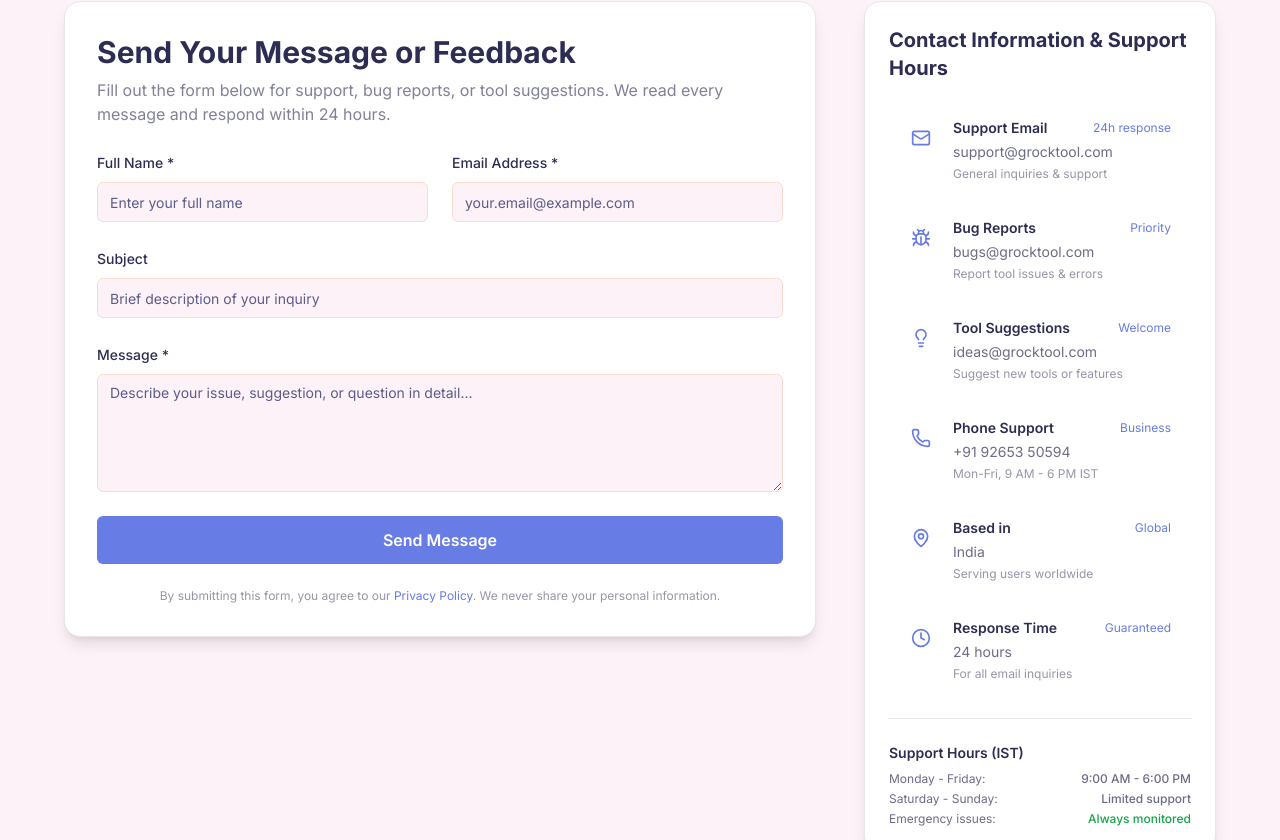
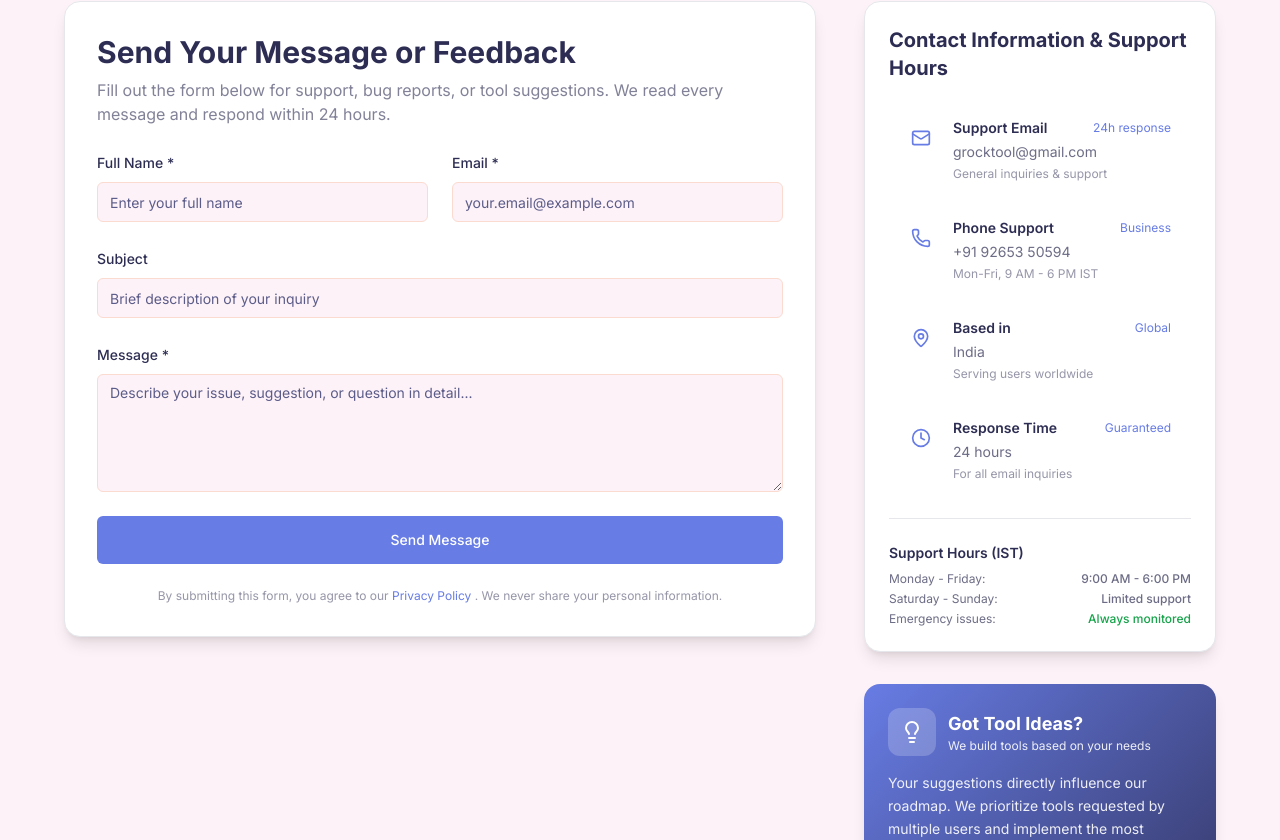
Before and after one commit to armandhuka/grocktool-nextjs, a Next.js app: page /contact in a window 1280 px wide. Shown: the part 475-1315 px from the top of the page. Built offline with nearby package versions, Linux system fonts and the light colour scheme.

Commit message:
warking form in contact form

```diff
--- a/app/components/contact/ContactForm.tsx
+++ b/app/components/contact/ContactForm.tsx
@@ -22,22 +22,23 @@
     subject: '',
     message: '',
   });
+
   const [isSubmitted, setIsSubmitted] = useState(false);
   const [errors, setErrors] = useState<Record<string, string>>({});
   const [isLoading, setIsLoading] = useState(false);
 
-  const handleInputChange = (e: React.ChangeEvent<HTMLInputElement | HTMLTextAreaElement>) => {
+  const handleInputChange = (
+    e: React.ChangeEvent<HTMLInputElement | HTMLTextAreaElement>
+  ) => {
     const { name, value } = e.target;
+
     setFormData((prev) => ({
       ...prev,
       [name]: value,
     }));
 
     if (errors[name]) {
-      setErrors((prev) => ({
-        ...prev,
-        [name]: '',
-      }));
+      setErrors((prev) => ({ ...prev, [name]: '' }));
     }
   };
 
@@ -64,6 +65,7 @@
     return Object.keys(newErrors).length === 0;
   };
 
+  // ✅ REAL FORM SUBMISSION (EMAIL SEND)
   const handleSubmit = async (e: React.FormEvent) => {
     e.preventDefault();
 
@@ -72,8 +74,30 @@
     setIsLoading(true);
 
     try {
-      // Simulate API call
-      await new Promise(resolve => setTimeout(resolve, 1000));
+      const response = await fetch(
+        'https://formsubmit.co/ajax/grocktool@gmail.com',
+        {
+          method: 'POST',
+          headers: {
+            'Content-Type': 'application/json',
+            Accept: 'application/json',
+          },
+          body: JSON.stringify({
+            name: formData.name,
+            email: formData.email,
+            subject: formData.subject || 'New Contact Message',
+            message: formData.message,
+
+            _template: 'table',
+            _captcha: 'false',
+            _replyto: formData.email,
+          }),
+        }
+      );
+
+      if (!response.ok) {
+        throw new Error('Form submission failed');
+      }
 
       setIsSubmitted(true);
       setFormData({
@@ -83,9 +107,7 @@
         message: '',
       });
 
-      setTimeout(() => {
-        setIsSubmitted(false);
-      }, 5000);
+      setTimeout(() => setIsSubmitted(false), 5000);
     } catch (error) {
       console.error('Error submitting form:', error);
     } finally {
@@ -117,128 +139,80 @@
           Send Your Message or Feedback
         </h2>
         <p className="text-toolnest-text/60">
-          Fill out the form below for support, bug reports, or tool suggestions.
-          We read every message and respond within 24 hours.
+          Fill out the form below for support, bug reports, or tool suggestions. We read every message and respond within 24 hours.
         </p>
       </div>
 
-      <form
-        onSubmit={handleSubmit}
-        className="space-y-6"
-        aria-label="Contact form"
-        noValidate
-      >
+      <form onSubmit={handleSubmit} className="space-y-6" noValidate>
         <div className="grid md:grid-cols-2 gap-4 md:gap-6">
           <div className="space-y-2">
-            <Label htmlFor="name" className="text-toolnest-text font-medium text-sm">
-              Full Name *
-            </Label>
+            <Label htmlFor="name">Full Name *</Label>
             <Input
               id="name"
               name="name"
-              type="text"
+              placeholder='Enter your full name'
               value={formData.name}
               onChange={handleInputChange}
-              placeholder="Enter your full name"
               disabled={isLoading}
-              aria-required="true"
-              aria-invalid={!!errors.name}
-              aria-describedby={errors.name ? "name-error" : undefined}
             />
             {errors.name && (
-              <p id="name-error" className="text-red-500 text-xs mt-1" role="alert">
-                {errors.name}
-              </p>
+              <p className="text-red-500 text-xs">{errors.name}</p>
             )}
           </div>
 
           <div className="space-y-2">
-            <Label htmlFor="email" className="text-toolnest-text font-medium text-sm">
-              Email Address *
-            </Label>
+            <Label htmlFor="email">Email *</Label>
             <Input
               id="email"
               name="email"
               type="email"
+              placeholder='your.email@example.com'
               value={formData.email}
               onChange={handleInputChange}
-              placeholder="your.email@example.com"
               disabled={isLoading}
-              aria-required="true"
-              aria-invalid={!!errors.email}
-              aria-describedby={errors.email ? "email-error" : undefined}
             />
             {errors.email && (
-              <p id="email-error" className="text-red-500 text-xs mt-1" role="alert">
-                {errors.email}
-              </p>
+              <p className="text-red-500 text-xs">{errors.email}</p>
             )}
           </div>
         </div>
 
         <div className="space-y-2">
-          <Label htmlFor="subject" className="text-toolnest-text font-medium text-sm">
-            Subject
-          </Label>
+          <Label htmlFor="subject">Subject</Label>
           <Input
             id="subject"
             name="subject"
-            type="text"
+            placeholder='Brief description of your inquiry'
             value={formData.subject}
             onChange={handleInputChange}
-            placeholder="Brief description of your inquiry"
             disabled={isLoading}
           />
         </div>
 
         <div className="space-y-2">
-          <Label htmlFor="message" className="text-toolnest-text font-medium text-sm">
-            Message *
-          </Label>
+          <Label htmlFor="message">Message *</Label>
           <Textarea
             id="message"
             name="message"
+            placeholder='Describe your issue, suggestion, or question in detail...'
+            rows={5}
             value={formData.message}
             onChange={handleInputChange}
-            placeholder="Describe your issue, suggestion, or question in detail..."
             disabled={isLoading}
-            rows={5}
-            aria-required="true"
-            aria-invalid={!!errors.message}
-            aria-describedby={errors.message ? "message-error" : undefined}
           />
           {errors.message && (
-            <p id="message-error" className="text-red-500 text-xs mt-1" role="alert">
-              {errors.message}
-            </p>
+            <p className="text-red-500 text-xs">{errors.message}</p>
           )}
         </div>
 
-        <motion.div whileHover={{ scale: isLoading ? 1 : 1.02 }} whileTap={{ scale: isLoading ? 1 : 0.98 }}>
-          <Button
-            type="submit"
-            className="w-full h-12 bg-toolnest-accent hover:bg-toolnest-accent/90 text-white text-base font-semibold transition-all duration-200"
-            disabled={isLoading}
-            aria-label={isLoading ? "Sending your message" : "Submit contact form"}
-          >
-            {isLoading ? (
-              <div className="flex items-center gap-2">
-                <div className="w-4 h-4 border-2 border-white border-t-transparent rounded-full animate-spin" aria-hidden="true" />
-                Sending...
-              </div>
-            ) : (
-              'Send Message'
-            )}
-          </Button>
-        </motion.div>
-
-        <p className="text-xs text-toolnest-text/50 text-center">
-          By submitting this form, you agree to our{' '}
-          <a href="/privacy" className="text-toolnest-accent hover:underline">
-            Privacy Policy
-          </a>
-          . We never share your personal information.
-        </p>
+        <Button
+          type="submit"
+          disabled={isLoading}
+          className="w-full h-12"
+        >
+          {isLoading ? 'Sending...' : 'Send Message'}
+        </Button>
+        <p className="text-xs text-toolnest-text/50 text-center"> By submitting this form, you agree to our{' '} <a href="/privacy" className="text-toolnest-accent hover:underline"> Privacy Policy </a> . We never share your personal information. </p>
       </form>
     </motion.article>
   );
--- a/app/components/contact/ContactInfo.tsx
+++ b/app/components/contact/ContactInfo.tsx
@@ -9,26 +9,10 @@
     {
       icon: Mail,
       title: 'Support Email',
-      content: 'support@grocktool.com',
-      href: 'mailto:support@grocktool.com',
+      content: 'grocktool@gmail.com',
+      href: 'mailto:grocktool@gmail.com',
       description: 'General inquiries & support',
       badge: '24h response'
-    },
-    {
-      icon: Bug,
-      title: 'Bug Reports',
-      content: 'bugs@grocktool.com',
-      href: 'mailto:bugs@grocktool.com',
-      description: 'Report tool issues & errors',
-      badge: 'Priority'
-    },
-    {
-      icon: Lightbulb,
-      title: 'Tool Suggestions',
-      content: 'ideas@grocktool.com',
-      href: 'mailto:ideas@grocktool.com',
-      description: 'Suggest new tools or features',
-      badge: 'Welcome'
     },
     {
       icon: Phone,
```
